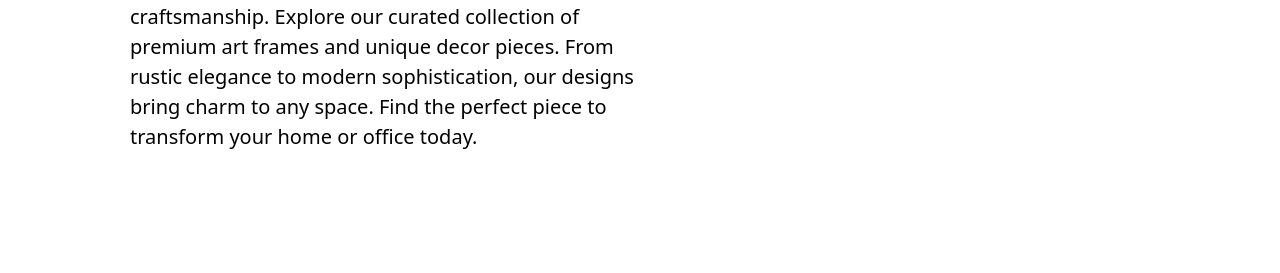
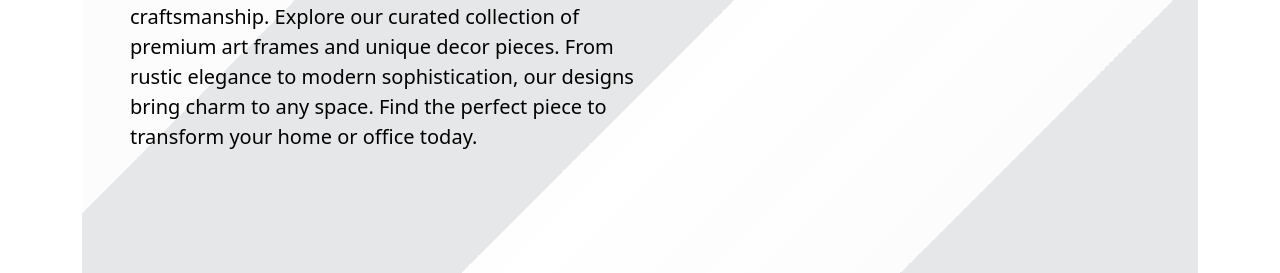
Before and after one commit to WebProjectNCITeamNo-1/WebProjectNCITeamNo-1, a plain HTML site: page products.html in a window 1280 px wide. Shown: the part 358-631 px from the top of the page. Drawn offline with nearby package versions, Linux system fonts and the light colour scheme; no server answers.

```diff
--- a/products.html
+++ b/products.html
@@ -32,6 +32,15 @@
         font-size: 1.2rem;
       }
      }
+     @media (min-width: 768px) {
+      .hero {
+        height: 80vh;
+        background: rgba(228, 229, 230, 0.9);
+        background-image: linear-gradient(135deg, rgba(255, 255, 255, 0.9) 25%, transparent 25%, transparent 50%, rgba(255, 255, 255, 0.99) 50%, rgba(255, 255, 255, 0.9) 75%, transparent 75%, transparent);
+        animation: hero-zoom 5s forwards;
+      }
+    @keyframes hero-zoom { from { transform: scale(1.1); } to { transform: scale(1); } }
+    }
   </style>
   <link href="https://cdn.jsdelivr.net/npm/bootstrap@5.3.3/dist/css/bootstrap.min.css" rel="stylesheet" integrity="sha384-QWTKZyjpPEjISv5WaRU9OFeRpok6YctnYmDr5pNlyT2bRjXh0JMhjY6hW+ALEwIH" crossorigin="anonymous">
   <link rel="stylesheet" href="https://cdnjs.cloudflare.com/ajax/libs/font-awesome/6.0.0-beta3/css/all.min.css">
```
Also changed, not shown: about.html (+3 -0 lines), index.html (+3 -1 lines).
